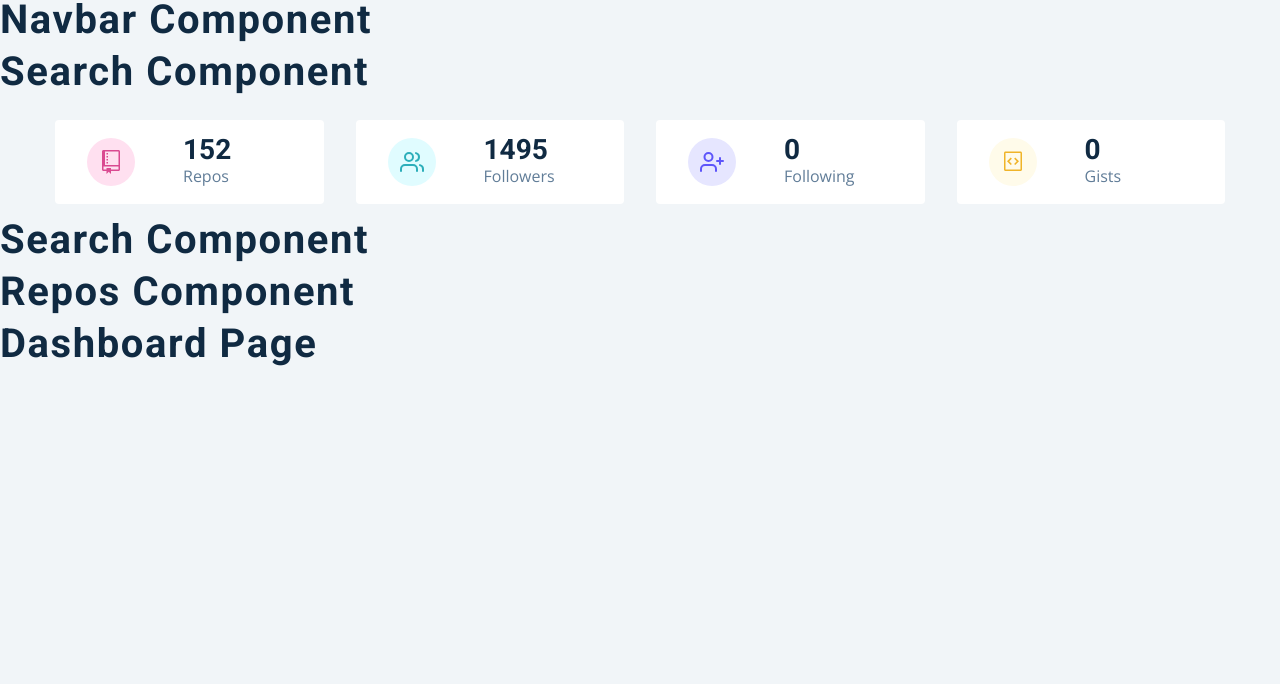
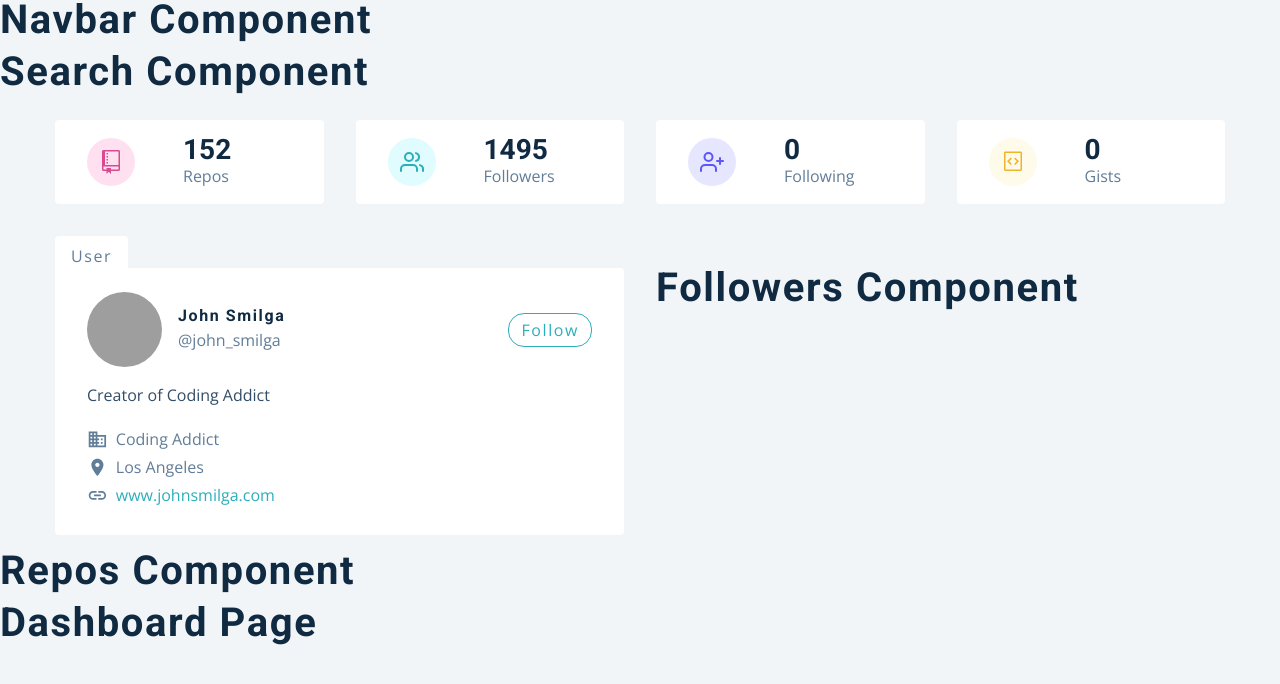
Before and after one commit to Andrew-ukr/react-github-users, a React (Create React App) app: page / in a window 1280 px wide. Shown: the top 684 px of the page. Built offline with nearby package versions, Linux system fonts and the light colour scheme; grey boxes are pictures that could not be loaded.

Commit message:
filled card component

```diff
--- a/src/components/Card.js
+++ b/src/components/Card.js
@@ -1,10 +1,74 @@
-import React from 'react';
-import { GithubContext } from '../context/context';
-import styled from 'styled-components';
-import { MdBusiness, MdLocationOn, MdLink } from 'react-icons/md';
+import React, { useContext } from "react";
+import { GithubContext } from "../context/context";
+import styled from "styled-components";
+import { MdBusiness, MdLocationOn, MdLink } from "react-icons/md";
+
 const Card = () => {
-  return <h2>card component</h2>;
+  const { githubUser } = useContext(GithubContext);
+  const {
+    avatar_url,
+    bio,
+    blog,
+    company,
+    created_at,
+    email,
+    events_url,
+    followers,
+    followers_url,
+    following,
+    following_url,
+    gists_url,
+    gravatar_id,
+    hireable,
+    html_url,
+    id,
+    location,
+    login,
+    name,
+    node_id,
+    organizations_url,
+    public_gists,
+    public_repos,
+    received_events_url,
+    repos_url,
+    site_admin,
+    starred_url,
+    subscriptions_url,
+    twitter_username,
+    type,
+    updated_at,
+    url,
+  } = githubUser;
+  console.log(blog);
+
+  return (
+    <Wrapper>
+      <header>
+        <img src={avatar_url} alt={name} />
+        <div className="">
+          <h4>{name}</h4>
+          <p>@{twitter_username || "empty"}</p>
+        </div>
+        <a href={html_url}>follow</a>
+      </header>
+      <p className="bio">{bio}</p>
+      <div className="links">
+        <p>
+          <MdBusiness></MdBusiness>
+          {company}
+        </p>
+        <p>
+          <MdLocationOn></MdLocationOn>
+          {location}
+        </p>
+        <a href={`https://${blog}`}>
+          <MdLink></MdLink> {blog}
+        </a>
+      </div>
+    </Wrapper>
+  );
 };
+
 const Wrapper = styled.article`
   background: var(--clr-white);
   padding: 1.5rem 2rem;
@@ -13,7 +77,7 @@ const Wrapper = styled.article`
   border-bottom-right-radius: var(--radius);
   position: relative;
   &::before {
-    content: 'user';
+    content: "user";
     position: absolute;
     top: 0;
     left: 0;
--- a/src/components/User.js
+++ b/src/components/User.js
@@ -1,9 +1,18 @@
-import React from 'react';
-import styled from 'styled-components';
-import Card from './Card';
-import Followers from './Followers';
+import React from "react";
+import styled from "styled-components";
+import Card from "./Card";
+import Followers from "./Followers";
+
 const User = () => {
-  return <h2>search component</h2>;
+
+  return (
+    <section className="section">
+      <Wrapper className="section-center">
+        <Card></Card>
+        <Followers></Followers>
+      </Wrapper>
+    </section>
+  );
 };
 
 const Wrapper = styled.div`
```
